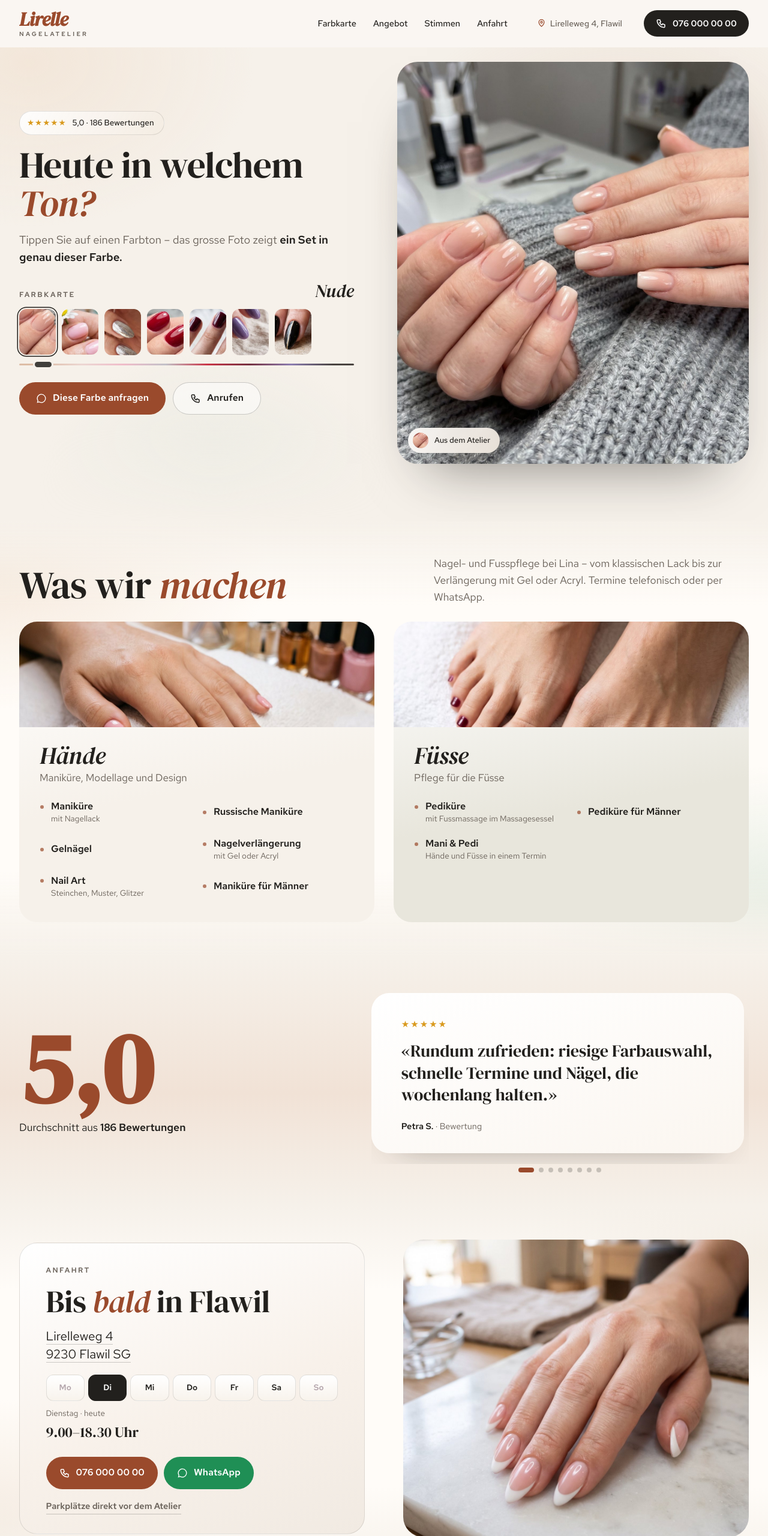
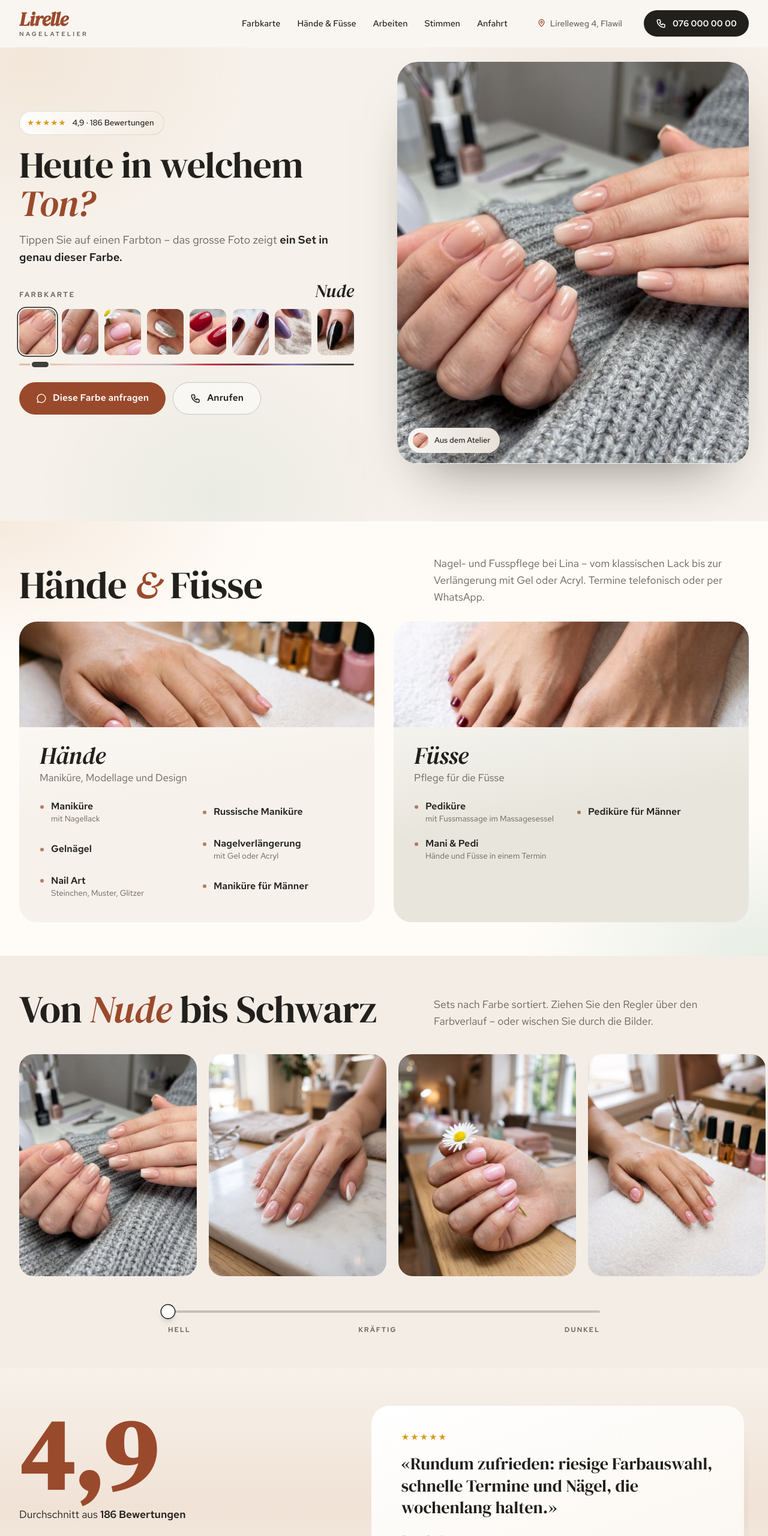
Before and after one commit to julia-mirku/lirelle-nagelatelier, a plain HTML site: page index.html in a window 1280 px wide. Shown: the top 2560 px of the page at 60% size. Drawn offline with Linux system fonts and the light colour scheme.

Commit message:
Add files via upload

```diff
--- a/index.html
+++ b/index.html
@@ -48,7 +48,7 @@ h1 em,h2 em{font-style:italic;font-weight:400;color:var(--acc)}
 .btn:active{transform:scale(.97)}
 
 /* header */
-.top{position:sticky;top:0;z-index:500;background:rgba(250,246,242,.97);backdrop-filter:blur(16px);-webkit-backdrop-filter:blur(16px);border-bottom:1px solid transparent;transition:border-color .3s}
+.top{position:sticky;top:0;z-index:50;background:rgba(250,246,242,.88);backdrop-filter:blur(16px);-webkit-backdrop-filter:blur(16px);border-bottom:1px solid transparent;transition:border-color .3s}
 .top.scrolled{border-color:var(--line)}
 .top .wrap{display:flex;align-items:center;gap:26px;height:78px}
 .logo{display:flex;flex-direction:column;line-height:1}
@@ -84,7 +84,7 @@ h1 em,h2 em{font-style:italic;font-weight:400;color:var(--acc)}
 .cta{display:flex;flex-wrap:wrap;gap:12px;margin-top:28px}
 .stage{position:relative;aspect-ratio:auto;height:clamp(420px,calc(100vh - 130px),800px);height:clamp(420px,calc(100dvh - 130px),800px);border-radius:34px;overflow:hidden;background:#e9e0d8;box-shadow:0 50px 90px -50px rgba(34,32,29,.55);opacity:0;cursor:zoom-in;transition:box-shadow .3s}
 .stage>img{position:absolute;inset:0;width:100%;height:100%;object-fit:cover;object-position:50% 45%;z-index:0;transition:opacity .6s ease}
-.stage>img.is-front{z-index:1}
+.stage>img.top{z-index:1}
 .stage>img.off{opacity:0}
 @media (hover:hover){.ready .stage:hover{box-shadow:0 0 0 6px rgba(255,255,255,.85),0 50px 90px -50px rgba(34,32,29,.6)}}
 .stage-cap{position:absolute;z-index:2;left:18px;bottom:18px;display:flex;align-items:center;gap:10px;padding:8px 16px 8px 8px;border-radius:999px;background:rgba(255,253,251,.92);backdrop-filter:blur(8px);-webkit-backdrop-filter:blur(8px);font-size:13px;font-weight:500;pointer-events:none}
@@ -323,19 +323,6 @@ footer .soc{margin-left:auto;display:flex;gap:22px}
   .v-photo{min-height:calc(100dvh - 60px)}
 }
 @media (prefers-reduced-motion:reduce){*{transition-duration:.01s!important;animation:none!important}}
-
-/* V6 24.11: soft seams, side arrows */
-:root{--edge:linear-gradient(180deg,var(--bg) 0,rgba(246,241,234,0) 140px,rgba(246,241,234,0) calc(100% - 140px),var(--bg) 100%)}
-.hero::before{-webkit-mask-image:linear-gradient(180deg,#000 calc(100% - 160px),transparent);mask-image:linear-gradient(180deg,#000 calc(100% - 160px),transparent)}
-.svc{background:var(--edge),radial-gradient(50% 45% at 0% 12%,rgba(240,222,204,.6),transparent 70%),radial-gradient(45% 45% at 100% 88%,rgba(214,228,214,.6),transparent 70%),var(--paper)}
-.visit{background:var(--edge),radial-gradient(45% 50% at 100% 12%,rgba(232,222,206,.55),transparent 70%),radial-gradient(40% 50% at 0% 88%,rgba(238,224,210,.6),transparent 70%),var(--paper)}
-footer{background:var(--bg);border-top:0}
-.car{position:relative;padding:0 64px}
-.car-side{position:absolute;top:calc(50% - 26px);margin-top:-9px;z-index:3}
-.car-side.l{left:0}.car-side.r{right:0}
-@media (max-width:900px),(hover:none){.car{padding:0}.car-side{display:none}}
-@media (max-width:900px){.hero{padding-bottom:28px}.svc.sec{padding:44px 0 40px}}
-@media (max-width:900px){:root{--edge:linear-gradient(180deg,var(--bg) 0,rgba(246,241,234,0) 90px,rgba(246,241,234,0) calc(100% - 90px),var(--bg) 100%)}}
 </style>
 </head>
 <body>
@@ -345,7 +332,8 @@ footer{background:var(--bg);border-top:0}
     <a class="logo" href="#farbe" aria-label="Lirelle Nagelatelier"><b>Lirelle</b><span>Nagelatelier</span></a>
     <nav class="nav" aria-label="Seiten">
       <a href="#farbe">Farbkarte</a>
-      <a href="#leistungen">Angebot</a>
+      <a href="#leistungen">Hände &amp; Füsse</a>
+      <a href="#arbeiten">Arbeiten</a>
       <a href="#stimmen">Stimmen</a>
       <a href="#besuch">Anfahrt</a>
     </nav>
@@ -359,7 +347,7 @@ footer{background:var(--bg);border-top:0}
 <section class="hero gate" id="farbe">
   <div class="wrap">
     <div class="hero-text">
-      <a class="stars" href="#stimmen"><i>★★★★★</i>5,0 · 186 Bewertungen</a>
+      <a class="stars" href="#stimmen"><i>★★★★★</i>4,9 · 186 Bewertungen</a>
       <h1><span class="w">Heute</span> <span class="w">in</span> <span class="w">welchem</span> <span class="w"><em>Ton?</em></span></h1>
       <p class="lead">Tippen Sie auf einen Farbton – das grosse Foto zeigt <b>ein Set in genau dieser Farbe.</b></p>
       <div class="chart">
@@ -383,7 +371,7 @@ footer{background:var(--bg);border-top:0}
 <section class="sec svc gate" id="leistungen">
   <div class="wrap">
     <div class="head rv">
-      <h2>Was wir <em>machen</em></h2>
+      <h2>Hände <em>&amp;</em> Füsse</h2>
       <p>Nagel- und Fusspflege bei Lina – vom klassischen Lack bis zur Verlängerung mit Gel oder Acryl. Termine telefonisch oder per WhatsApp.</p>
     </div>
     <div class="svc-grid">
@@ -418,17 +406,25 @@ footer{background:var(--bg);border-top:0}
   </div>
 </section>
 
+<section class="sec gate" id="arbeiten">
+  <div class="wrap head rv">
+    <h2>Von <em>Nude</em> bis Schwarz</h2>
+    <p>Sets nach Farbe sortiert. Ziehen Sie den Regler über den Farbverlauf – oder wischen Sie durch die Bilder.</p>
+  </div>
+  <div class="ribbon rv" id="ribbon"></div>
+  <div class="track rv" id="track" role="slider" tabindex="0" aria-label="Farbverlauf" aria-valuemin="0" aria-valuemax="100" aria-valuenow="0"><span class="thumb" id="thumb"></span></div>
+  <div class="track-l rv"><span>hell</span><span>kräftig</span><span>dunkel</span></div>
+</section>
+
 <section class="sec voices gate" id="stimmen">
   <div class="wrap v-grid">
     <div class="rv">
-      <a class="score" href="#stimmen" aria-label="5,0 von 5 Sternen">5,0</a>
+      <a class="score" href="#stimmen" aria-label="4,9 von 5 Sternen">4,9</a>
       <p class="score-sub">Durchschnitt aus <b>186 Bewertungen</b></p>
-
+      <div class="car-nav"><button type="button" class="car-btn" id="carPrev" aria-label="Vorherige Bewertung"><svg viewBox="0 0 24 24" fill="none" stroke="currentColor" stroke-width="2"><path d="M15 5l-7 7 7 7"/></svg></button><button type="button" class="car-btn" id="carNext" aria-label="Nächste Bewertung"><svg viewBox="0 0 24 24" fill="none" stroke="currentColor" stroke-width="2"><path d="M9 5l7 7-7 7"/></svg></button></div>
     </div>
     <div class="car rv" id="car">
-      <button type="button" class="car-btn car-side l" id="carPrev" aria-label="Vorherige Bewertung"><svg viewBox="0 0 24 24" fill="none" stroke="currentColor" stroke-width="2"><path d="M15 5l-7 7 7 7"/></svg></button>
       <div class="car-track" id="carTrack"></div>
-      <button type="button" class="car-btn car-side r" id="carNext" aria-label="Nächste Bewertung"><svg viewBox="0 0 24 24" fill="none" stroke="currentColor" stroke-width="2"><path d="M9 5l7 7-7 7"/></svg></button>
       <div class="car-dots" id="carDots"></div>
     </div>
   </div>
@@ -471,6 +467,7 @@ const wait=ms=>new Promise(r=>setTimeout(r,ms));
 /* Farbkarte */
 const COLORS=[
  {k:'nude',n:'Nude',img:'nude',hex:'#D9B49A'},
+ {k:'french',n:'French',img:'french',hex:'#EBD3CF'},
  {k:'rose',n:'Rosé',img:'rose',hex:'#EFB3C4'},
  {k:'silber',n:'Silber',img:'silber',hex:'#B9B9C2'},
  {k:'kirsch',n:'Kirschrot',img:'kirsch',hex:'#C2142B'},
@@ -487,7 +484,7 @@ COLORS.forEach(c=>{
   b.addEventListener('click',()=>choose(c.k));sws.appendChild(b);
 });
 const sA=$('#sA'),sB=$('#sB');let sTop=sA,fading=false,want=null;
-sA.classList.add('is-front');
+sA.classList.add('top');
 function setStage(c){
   if(fading){want=c;return}
   if(sTop.dataset.src===c.img)return;
@@ -495,7 +492,7 @@ function setStage(c){
   const show=()=>{
     if(cur!==c){fading=false;return}
     fading=true;
-    nxt.classList.add('off','is-front');old.classList.remove('is-front');
+    nxt.classList.add('off','top');old.classList.remove('top');
     void nxt.offsetWidth;nxt.classList.remove('off');
     setTimeout(()=>{old.classList.add('off');sTop=nxt;fading=false;if(want&&want!==c){const w=want;want=null;setStage(w)}else want=null},650);
   };
@@ -526,6 +523,26 @@ document.addEventListener('keydown',e=>{if(e.key==='Escape')closeLB()});
 const keyOpen=(el,fn)=>{el.addEventListener('click',fn);el.addEventListener('keydown',e=>{if(e.key==='Enter'||e.key===' '){e.preventDefault();fn()}})};
 keyOpen($('#stage'),()=>openLB('img/c/'+cur.img+'.jpg'));
 keyOpen($('#vphoto'),()=>openLB('img/c/french.jpg'));
+
+/* gallery ribbon, sorted light to dark */
+const SHOTS=[['nude','#D9B49A'],['french','#EBD3CF'],['rose','#EFB3C4'],['studio','#F2C7CF'],['silber','#B9B9C2'],['kirsch','#C2142B'],['pedi','#6E0F1C'],['bordeaux','#5E0F22'],['violett','#7A6AA8'],['schwarz','#2A2522']];
+const rib=$('#ribbon');
+SHOTS.forEach(([f,t])=>{const d=document.createElement('button');d.type='button';d.className='shot';d.dataset.t=t;d.style.setProperty('--i',SHOTS.findIndex(x=>x[0]===f)%6);d.setAttribute('aria-label','Foto gross ansehen');d.innerHTML='<img src="img/c/'+f+'.jpg" alt="Nageldesign – Symbolbild" loading="lazy" draggable="false">';d.addEventListener('click',()=>{if(rib.dataset.moved==='1')return;openLB('img/c/'+f+'.jpg')});rib.appendChild(d)});
+let dx=0,sl=0,down=false;
+rib.addEventListener('pointerdown',e=>{if(e.pointerType!=='mouse')return;down=true;dx=e.clientX;sl=rib.scrollLeft;rib.dataset.moved='0'});
+window.addEventListener('pointermove',e=>{if(!down)return;const d=e.clientX-dx;if(Math.abs(d)>5){rib.dataset.moved='1';rib.classList.add('drag')}rib.scrollLeft=sl-d});
+window.addEventListener('pointerup',()=>{if(!down)return;down=false;rib.classList.remove('drag');setTimeout(()=>rib.dataset.moved='0',50)});
+const track=$('#track'),thumb=$('#thumb'),arb=$('#arbeiten');
+function syncThumb(){const m=rib.scrollWidth-rib.clientWidth;const p=m>0?rib.scrollLeft/m:0;thumb.style.left=(p*100)+'%';track.setAttribute('aria-valuenow',Math.round(p*100))}
+function tint(){const r=rib.getBoundingClientRect();const cx=r.left+r.width/2;let best=null,bd=1e9;rib.querySelectorAll('.shot').forEach(s=>{const b=s.getBoundingClientRect();const d=Math.abs(b.left+b.width/2-cx);if(d<bd){bd=d;best=s}});if(best)arb.style.setProperty('--tint',best.dataset.t)}
+let rafT=0;rib.addEventListener('scroll',()=>{if(rafT)return;rafT=requestAnimationFrame(()=>{rafT=0;syncThumb();tint()})},{passive:true});
+let tdrag=false;
+function trackTo(x,smooth){const r=track.getBoundingClientRect();const p=Math.min(1,Math.max(0,(x-r.left)/r.width));rib.scrollTo({left:p*(rib.scrollWidth-rib.clientWidth),behavior:smooth?'smooth':'auto'})}
+track.addEventListener('pointerdown',e=>{tdrag=true;track.setPointerCapture(e.pointerId);trackTo(e.clientX,true)});
+track.addEventListener('pointermove',e=>{if(tdrag)trackTo(e.clientX,false)});
+track.addEventListener('pointerup',()=>tdrag=false);track.addEventListener('pointercancel',()=>tdrag=false);
+track.addEventListener('keydown',e=>{if(e.key==='ArrowRight')rib.scrollBy({left:340,behavior:'smooth'});if(e.key==='ArrowLeft')rib.scrollBy({left:-340,behavior:'smooth'})});
+syncThumb();tint();
 
 /* voices (fictional) */
 const REV=[
```
